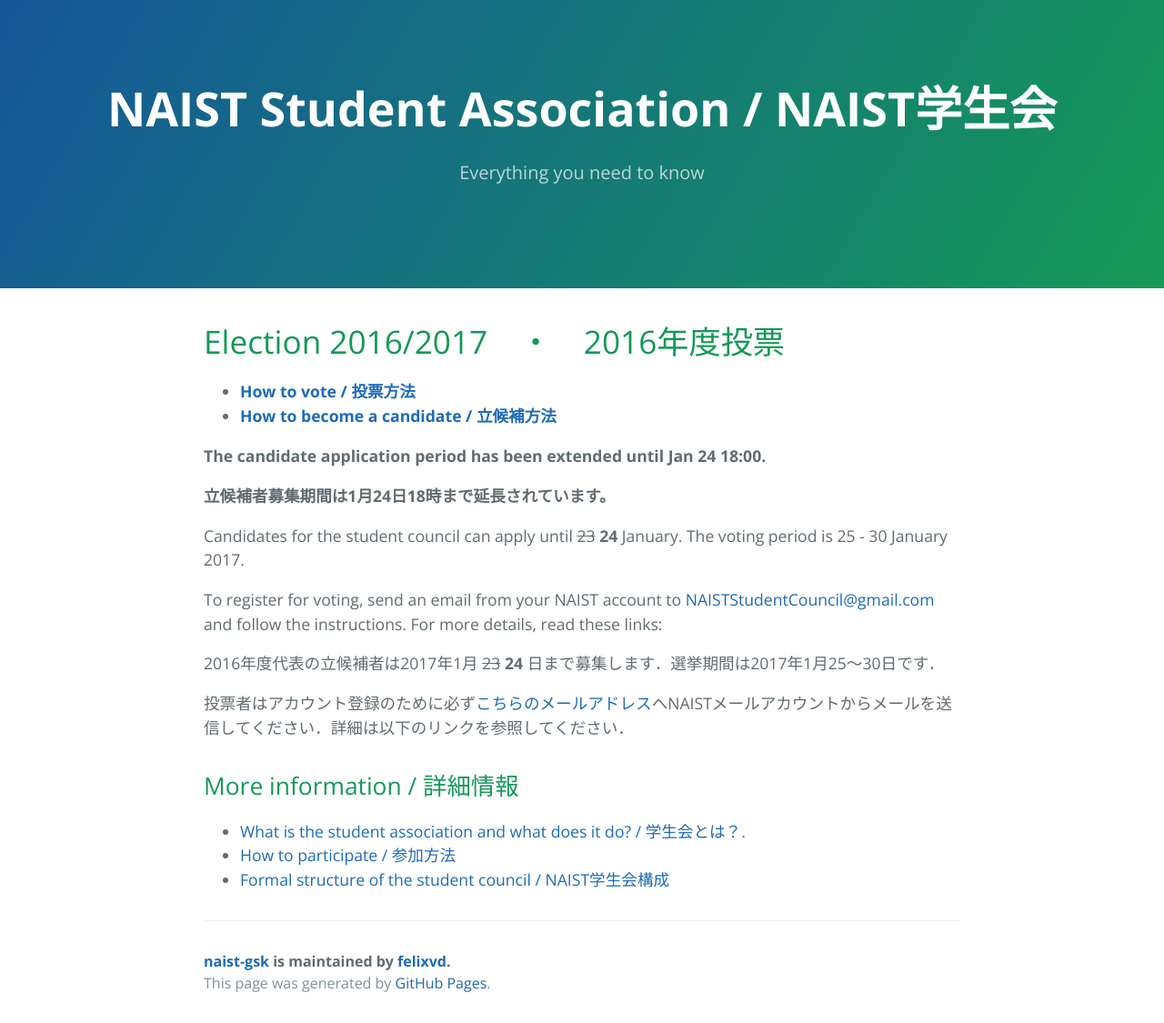
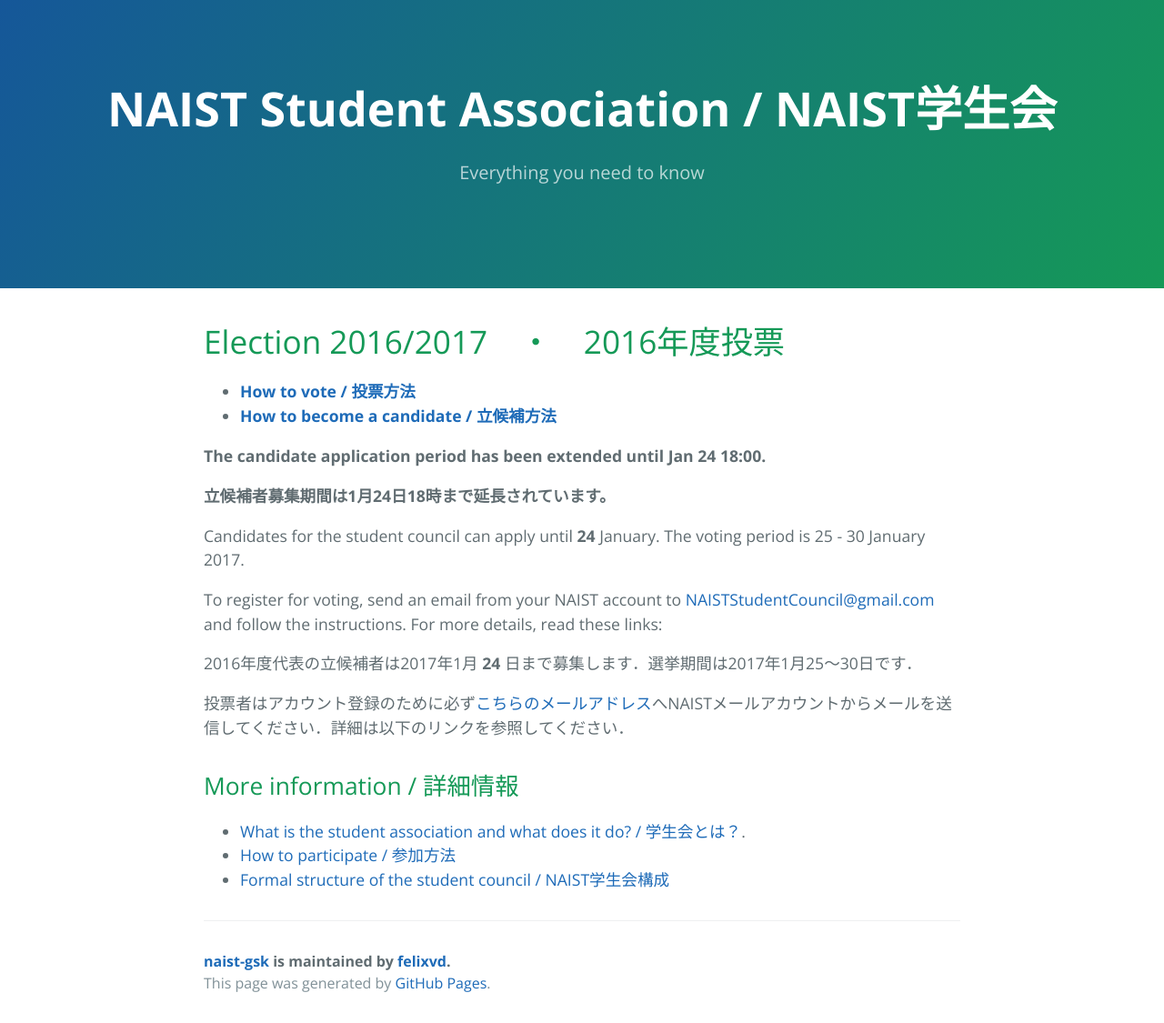
Before and after one commit to felixvd/naist-gsk, a Jekyll site: the page built from index.md, in a window 1280 px wide. Shown: the whole page at 91% size. Built offline with Jekyll 4.4.1, drawn with Linux system fonts in a browser that asks for light colours.

Commit message:
Took out strikethrough tildes

```diff
--- a/index.md
+++ b/index.md
@@ -12,11 +12,11 @@ title: NAIST Student Association / NAIST 学生会
 
 **立候補者募集期間は1月24日18時まで延長されています。**
 
-Candidates for the student council can apply until ~~23~~ **24** January. The voting period is 25 - 30 January 2017.
+Candidates for the student council can apply until **24** January. The voting period is 25 - 30 January 2017.
 
 To register for voting, send an email from your NAIST account to [NAISTStudentCouncil@gmail.com](mailto:NAISTStudentCouncil@gmail.com) and follow the instructions. For more details, read these links:
 
-2016年度代表の立候補者は2017年1月 ~~23~~ **24** 日まで募集します．選挙期間は2017年1月25～30日です．
+2016年度代表の立候補者は2017年1月 **24** 日まで募集します．選挙期間は2017年1月25～30日です．
 
 投票者はアカウント登録のために必ず[こちらのメールアドレス](mailto:NAISTStudentCouncil@gmail.com)へNAISTメールアカウントからメールを送信してください．詳細は以下のリンクを参照してください．
 
```
Also changed, not shown: becoming-a-candidate.md (+2 -2 lines).
